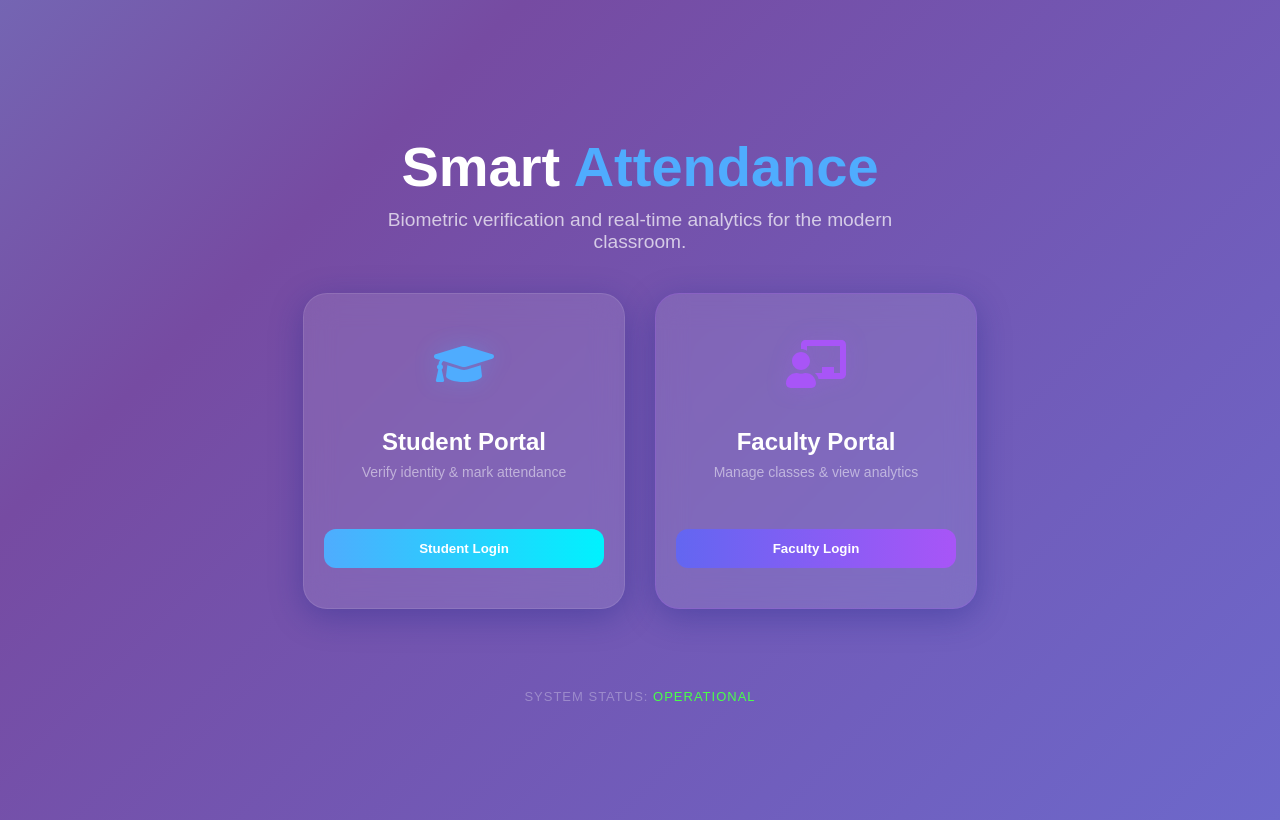
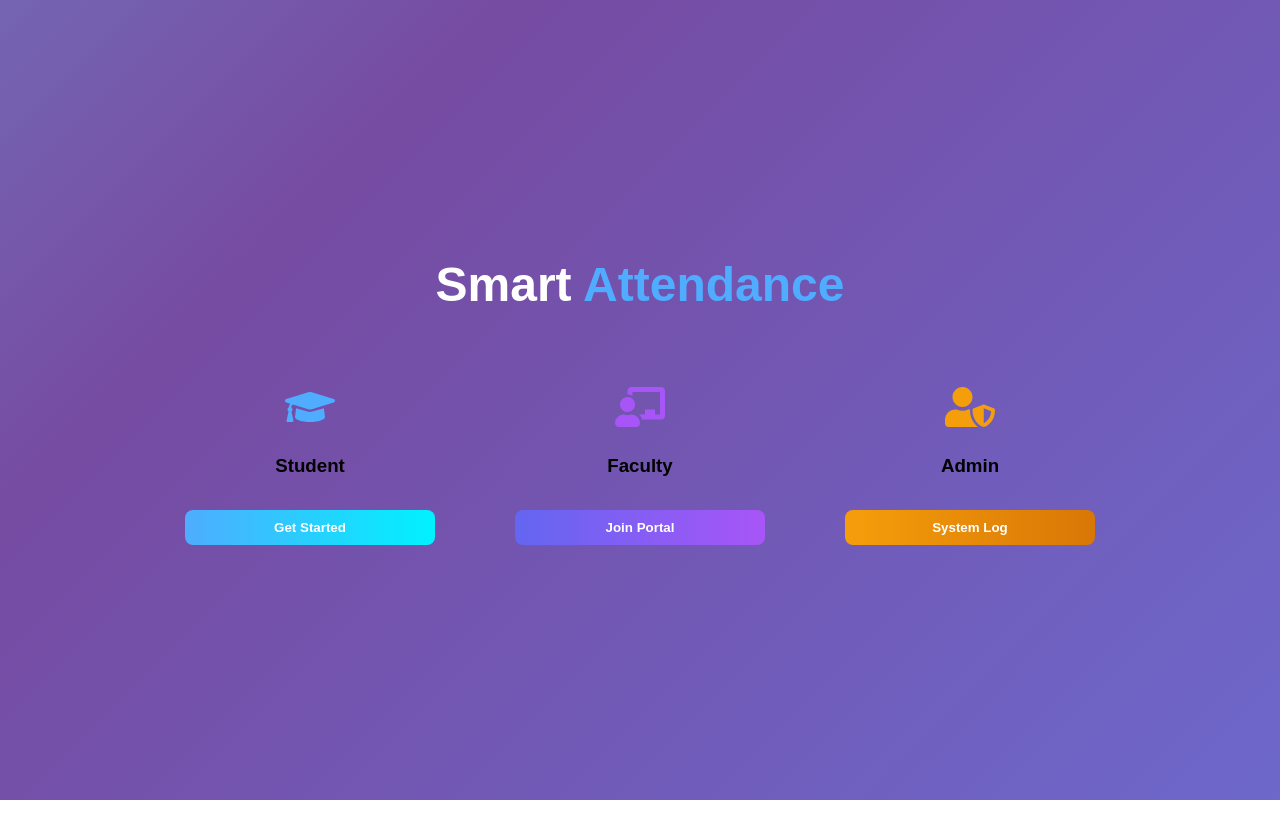
Before and after one commit to Hema-GK/smart-attendance-frontend, a React app: page / in a window 1280 px wide. Built offline with nearby package versions, Linux system fonts and the light colour scheme; the HTML template or start-up script is replaced by a standard one.

Commit message:
UI Update

```diff
--- a/src/pages/AdminDashboard.jsx
+++ b/src/pages/AdminDashboard.jsx
@@ -1,30 +1,78 @@
 
-import { useNavigate } from "react-router-dom"
+// import { useNavigate } from "react-router-dom"
 
-export default function AdminDashboard(){
+// export default function AdminDashboard(){
 
-const navigate = useNavigate()
+// const navigate = useNavigate()
 
-return(
+// return(
 
-<div className="adminDashboard">
+// <div className="adminDashboard">
 
-<h2>Admin Dashboard</h2>
+// <h2>Admin Dashboard</h2>
 
-<button
-onClick={()=>navigate("/admin/upload-timetable")}
->
-Upload Timetable CSV
-</button>
+// <button
+// onClick={()=>navigate("/admin/upload-timetable")}
+// >
+// Upload Timetable CSV
+// </button>
 
-<button
-onClick={()=>navigate("/admin/upload-polygon")}
->
-Upload Classroom Polygon CSV
-</button>
+// <button
+// onClick={()=>navigate("/admin/upload-polygon")}
+// >
+// Upload Classroom Polygon CSV
+// </button>
 
-</div>
+// </div>
 
-)
+// )
 
+// }
+
+import React from "react";
+import { useNavigate } from "react-router-dom";
+import { FaCloudUploadAlt, FaDrawPolygon, FaSignOutAlt } from "react-icons/fa";
+
+export default function AdminDashboard() {
+  const navigate = useNavigate();
+
+  return (
+    <div style={{padding: '40px', color: 'white', textAlign: 'center'}}>
+      <h1 style={{marginBottom: '10px'}}>Admin <span style={{color: '#f59e0b'}}>Control Center</span></h1>
+      <p style={{opacity: 0.6, marginBottom: '40px'}}>Manage institution infrastructure and mapping data.</p>
+
+      <div style={{display: 'flex', gap: '20px', justifyContent: 'center', flexWrap: 'wrap'}}>
+
+        {/* TIMETABLE BUTTON */}
+        <div className="glass-card" style={adminCard} onClick={() => navigate('/admin/upload-timetable')}>
+          <FaCloudUploadAlt style={{fontSize: '40px', color: '#f59e0b'}} />
+          <h3>Upload Timetable</h3>
+          <p style={{fontSize: '12px', opacity: 0.5}}>Import CSV schedule for all sections.</p>
+        </div>
+
+        {/* POLYGON BUTTON */}
+        <div className="glass-card" style={adminCard} onClick={() => navigate('/admin/upload-polygon')}>
+          <FaDrawPolygon style={{fontSize: '40px', color: '#f59e0b'}} />
+          <h3>Classroom Mapping</h3>
+          <p style={{fontSize: '12px', opacity: 0.5}}>Update GPS coordinates for geo-fencing.</p>
+        </div>
+
+      </div>
+
+      <button
+        onClick={() => navigate('/')}
+        style={{marginTop: '50px', background: 'transparent', border: '1px solid #ff4d4d', color: '#ff4d4d', padding: '10px 20px', borderRadius: '8px', cursor: 'pointer'}}
+      >
+        <FaSignOutAlt /> Logout System
+      </button>
+    </div>
+  );
 }
+
+const adminCard = {
+  width: '280px',
+  padding: '30px',
+  cursor: 'pointer',
+  transition: '0.3s',
+  border: '1px solid rgba(245, 158, 11, 0.2)', // Amber border
+};
--- a/src/pages/LandingPage.jsx
+++ b/src/pages/LandingPage.jsx
@@ -33,142 +33,49 @@
 // )
 
 // }
-
-
 import React from "react";
 import { useNavigate } from "react-router-dom";
-// Change fa6 to fa here
-import { FaGraduationCap, FaChalkboardTeacher } from "react-icons/fa";
-
-// --- LANDING PAGE STYLES ---
-const containerStyle = {
-  display: 'flex',
-  flexDirection: 'column',
-  justifyContent: 'center',
-  alignItems: 'center',
-  minHeight: '100vh',
-  padding: '20px',
-  textAlign: 'center',
-  background: 'transparent'
-};
-
-const cardWrapperStyle = {
-  display: 'flex',
-  gap: '30px',
-  marginTop: '40px',
-  flexWrap: 'wrap',
-  justifyContent: 'center'
-};
-
-const selectionCardStyle = {
-  width: '280px',
-  padding: '40px 20px',
-  cursor: 'pointer',
-  transition: '0.4s cubic-bezier(0.175, 0.885, 0.32, 1.275)',
-  display: 'flex',
-  flexDirection: 'column',
-  alignItems: 'center',
-  gap: '20px',
-  border: '1px solid rgba(255, 255, 255, 0.1)',
-  borderRadius: '24px',
-  background: 'rgba(255, 255, 255, 0.1)',
-  backdropFilter: 'blur(15px)',
-  WebkitBackdropFilter: 'blur(15px)',
-  boxShadow: '0 8px 32px 0 rgba(31, 38, 135, 0.37)'
-};
-
-const iconContainerStyle = (color) => ({
-  fontSize: '60px',
-  color: color,
-  filter: `drop-shadow(0 0 10px ${color}44)`
-});
+import { FaGraduationCap, FaChalkboardTeacher, FaUserShield } from "react-icons/fa";
 
 export default function LandingPage() {
   const navigate = useNavigate();
 
   return (
-    <div style={containerStyle}>
-      <div style={{ animation: 'fadeInDown 1s ease-out' }}>
-        <h1 style={{ fontSize: '3.5rem', color: '#fff', marginBottom: '10px', fontWeight: '800' }}>
-          Smart <span style={{ color: '#4facfe' }}>Attendance</span>
-        </h1>
-        <p style={{ color: 'rgba(255,255,255,0.7)', fontSize: '1.2rem', maxWidth: '600px', margin: '0 auto' }}>
-          Biometric verification and real-time analytics for the modern classroom.
-        </p>
-      </div>
+    <div className="landing-container" style={styles.container}>
+      <h1 style={styles.title}>Smart <span style={{color: '#4facfe'}}>Attendance</span></h1>
 
-      <div style={cardWrapperStyle}>
-
-        {/* STUDENT PATH */}
-        <div
-          style={selectionCardStyle}
-          onClick={() => navigate('/login')}
-          onMouseOver={(e) => {
-            e.currentTarget.style.transform = 'translateY(-15px) scale(1.02)';
-            e.currentTarget.style.boxShadow = '0 20px 40px rgba(79, 172, 254, 0.3)';
-          }}
-          onMouseOut={(e) => {
-            e.currentTarget.style.transform = 'translateY(0) scale(1)';
-            e.currentTarget.style.boxShadow = '0 8px 32px 0 rgba(31, 38, 135, 0.37)';
-          }}
-        >
-          <div style={iconContainerStyle('#4facfe')}>
-            <FaGraduationCap /> {/* Updated Icon */}
-          </div>
-          <div>
-            <h3 style={{ margin: '0', color: '#fff', fontSize: '1.5rem' }}>Student Portal</h3>
-            <p style={{ fontSize: '14px', color: 'rgba(255,255,255,0.5)', marginTop: '8px' }}>
-              Verify identity & mark attendance
-            </p>
-          </div>
-          <button className="aesthetic-btn" style={{ width: '100%', pointerEvents: 'none', background: 'linear-gradient(90deg, #4facfe, #00f2fe)' }}>
-            Student Login
-          </button>
+      <div style={styles.cardWrapper}>
+        {/* STUDENT -> Goes to Register */}
+        <div className="glass-card" style={styles.card} onClick={() => navigate('/student/register')}>
+          <FaGraduationCap style={{fontSize: '50px', color: '#4facfe'}} />
+          <h3>Student</h3>
+          <button className="aesthetic-btn" style={styles.btnBlue}>Get Started</button>
         </div>
 
-        {/* TEACHER PATH */}
-        <div
-          style={{ ...selectionCardStyle, border: '1px solid rgba(168, 85, 247, 0.2)' }}
-          onClick={() => navigate('/teacher/login')}
-          onMouseOver={(e) => {
-            e.currentTarget.style.transform = 'translateY(-15px) scale(1.02)';
-            e.currentTarget.style.boxShadow = '0 20px 40px rgba(168, 85, 247, 0.3)';
-          }}
-          onMouseOut={(e) => {
-            e.currentTarget.style.transform = 'translateY(0) scale(1)';
-            e.currentTarget.style.boxShadow = '0 8px 32px 0 rgba(31, 38, 135, 0.37)';
-          }}
-        >
-          <div style={iconContainerStyle('#a855f7')}>
-            <FaChalkboardTeacher />
-          </div>
-          <div>
-            <h3 style={{ margin: '0', color: '#fff', fontSize: '1.5rem' }}>Faculty Portal</h3>
-            <p style={{ fontSize: '14px', color: 'rgba(255,255,255,0.5)', marginTop: '8px' }}>
-              Manage classes & view analytics
-            </p>
-          </div>
-          <button className="aesthetic-btn" style={{
-            width: '100%',
-            background: 'linear-gradient(90deg, #6366f1, #a855f7)',
-            pointerEvents: 'none'
-          }}>
-            Faculty Login
-          </button>
+        {/* TEACHER -> Goes to Register */}
+        <div className="glass-card" style={styles.card} onClick={() => navigate('/teacher/register')}>
+          <FaChalkboardTeacher style={{fontSize: '50px', color: '#a855f7'}} />
+          <h3>Faculty</h3>
+          <button className="aesthetic-btn" style={styles.btnPurple}>Join Portal</button>
         </div>
 
+        {/* ADMIN -> Goes to Login (Admins usually don't self-register) */}
+        <div className="glass-card" style={styles.card} onClick={() => navigate('/admin/login')}>
+          <FaUserShield style={{fontSize: '50px', color: '#f59e0b'}} />
+          <h3>Admin</h3>
+          <button className="aesthetic-btn" style={styles.btnGold}>System Log</button>
+        </div>
       </div>
-
-      <div style={{ marginTop: '80px', color: 'rgba(255,255,255,0.3)', fontSize: '13px', letterSpacing: '1px' }}>
-        SYSTEM STATUS: <span style={{ color: '#4aff4a' }}>OPERATIONAL</span>
-      </div>
-
-      <style>{`
-        @keyframes fadeInDown {
-          from { opacity: 0; transform: translateY(-30px); }
-          to { opacity: 1; transform: translateY(0); }
-        }
-      `}</style>
     </div>
   );
 }
+
+const styles = {
+  container: { display: 'flex', flexDirection: 'column', alignItems: 'center', justifyContent: 'center', minHeight: '100vh', textAlign: 'center' },
+  title: { fontSize: '3rem', color: '#fff', marginBottom: '40px' },
+  cardWrapper: { display: 'flex', gap: '20px', flexWrap: 'wrap', justifyContent: 'center' },
+  card: { width: '250px', padding: '30px', cursor: 'pointer', transition: '0.3s' },
+  btnBlue: { background: 'linear-gradient(90deg, #4facfe, #00f2fe)', width: '100%', border: 'none', padding: '10px', borderRadius: '8px', color: '#fff', fontWeight: 'bold' },
+  btnPurple: { background: 'linear-gradient(90deg, #6366f1, #a855f7)', width: '100%', border: 'none', padding: '10px', borderRadius: '8px', color: '#fff', fontWeight: 'bold' },
+  btnGold: { background: 'linear-gradient(90deg, #f59e0b, #d97706)', width: '100%', border: 'none', padding: '10px', borderRadius: '8px', color: '#fff', fontWeight: 'bold' }
+};
--- a/src/pages/Login.jsx
+++ b/src/pages/Login.jsx
@@ -60,66 +60,32 @@
 // }
 
 import { useState } from "react";
+import { useNavigate } from "react-router-dom";
 
-export default function Login() {
+export default function LoginStudent() {
+  const navigate = useNavigate();
   const [usn, setUsn] = useState("");
-  const [password, setPassword] = useState("");
 
-  const loginStudent = async () => {
-    const cleanUsn = usn.trim();
-    const cleanPassword = password.trim();
-    if (!cleanUsn || !cleanPassword) { alert("Enter USN and Password"); return; }
-
-    try {
-      const res = await fetch("https://final-production-8aff.up.railway.app/students/login", {
-        method: "POST",
-        headers: { "Content-Type": "application/json" },
-        body: JSON.stringify({ usn: cleanUsn, password: cleanPassword }),
-      });
-      const data = await res.json();
-      if (data.status === "success" && data.student) {
-        localStorage.setItem("student_usn", data.student.usn);
-        localStorage.setItem("student_id", data.student.id);
-        localStorage.setItem("student_name", data.student.name);
-        window.location.href = window.location.origin + "/student/dashboard";
-      } else {
-        alert(data.message || "Login failed.");
-      }
-    } catch (error) {
-      alert("Server unreachable.");
-    }
+  const handleLogin = (e) => {
+    e.preventDefault();
+    // After your API success logic:
+    localStorage.setItem("userRole", "student");
+    navigate("/student/dashboard"); // Matches your App.jsx
   };
 
   return (
-    <div style={{ display: 'flex', justifyContent: 'center', alignItems: 'center', height: '100vh', padding: '20px' }}>
-      <div className="glass-card" style={{ width: '100%', maxWidth: '400px', padding: '40px', textAlign: 'center' }}>
-        <div style={{ fontSize: '3rem', marginBottom: '10px' }}>👤</div>
-        <h2 style={{ fontSize: '1.8rem', fontWeight: '700', marginBottom: '30px' }}>Student Login</h2>
-
-        <input
-          className="aesthetic-input"
-          placeholder="Enter USN"
-          style={{ marginBottom: '15px' }}
-          value={usn}
-          onChange={(e) => setUsn(e.target.value)}
-        />
-        <input
-          className="aesthetic-input"
-          type="password"
-          placeholder="Enter Password"
-          style={{ marginBottom: '25px' }}
-          value={password}
-          onChange={(e) => setPassword(e.target.value)}
-        />
-
-        <button className="aesthetic-btn" style={{ width: '100%' }} onClick={loginStudent}>
-          Sign In
-        </button>
-
-        <p style={{ marginTop: "25px", opacity: 0.7 }}>
-          New here? <a href="/student/register" style={{ color: "#818cf8", fontWeight: "bold", textDecoration: 'none' }}>Create Account</a>
-        </p>
+    <div className="login-container" style={{display:'flex', justifyContent:'center', alignItems:'center', height:'100vh'}}>
+      <div className="glass-card" style={{width: '350px'}}>
+        <h2>Student Login</h2>
+        <form onSubmit={handleLogin}>
+          <input type="text" placeholder="USN" className="aesthetic-input" onChange={(e)=>setUsn(e.target.value)} style={inputStyle}/>
+          <button type="submit" className="aesthetic-btn" style={studentBtn}>Login</button>
+        </form>
+        <p style={{marginTop:'15px'}}>New? <span onClick={()=>navigate('/student/register')} style={{color:'#4facfe', cursor:'pointer'}}>Register here</span></p>
       </div>
     </div>
   );
 }
+
+const inputStyle = { width: '100%', padding: '12px', margin: '10px 0', borderRadius: '8px', background: 'rgba(255,255,255,0.1)', color: 'white', border: '1px solid rgba(255,255,255,0.2)' };
+const studentBtn = { width: '100%', padding: '12px', background: '#4facfe', color: 'white', border: 'none', borderRadius: '8px', fontWeight: 'bold', cursor: 'pointer' };
--- a/src/pages/RegisterStudent.jsx
+++ b/src/pages/RegisterStudent.jsx
@@ -86,121 +86,53 @@
 //     </div>
 //   );
 // }
+import React, { useState } from "react";
+import { useNavigate } from "react-router-dom";
+import API from "../api/api"; // Ensure your API helper is correctly imported
 
-import { useState } from "react";
-import { useNavigate } from "react-router-dom";
-import API from "../api/api";
+export default function RegisterStudent() {
+  const navigate = useNavigate();
+  const [formData, setFormData] = useState({ name: "", usn: "", section: "", password: "" });
 
-// --- STYLING CONSTANTS ---
-const regContainerStyle = {
-  display: 'flex',
-  justifyContent: 'center',
-  alignItems: 'center',
-  minHeight: '100vh', // Changed to minHeight for longer forms
-  padding: '40px 20px'
-};
-
-const inputStyle = {
-  width: '100%',
-  padding: '12px 16px',
-  margin: '8px 0',
-  borderRadius: '12px',
-  border: '1px solid rgba(255,255,255,0.1)',
-  background: 'rgba(0,0,0,0.2)',
-  color: 'white',
-  outline: 'none',
-  fontSize: '0.95rem'
-};
-
-const registerButtonStyle = {
-  width: '100%',
-  padding: '14px',
-  borderRadius: '12px',
-  border: 'none',
-  background: 'linear-gradient(90deg, #00f2fe, #4facfe)', // Cyan/Blue gradient for Register
-  color: 'white',
-  fontWeight: '700',
-  letterSpacing: '1px',
-  cursor: 'pointer',
-  boxShadow: '0 4px 15px rgba(79, 172, 254, 0.4)',
-  marginTop: '15px',
-  transition: '0.3s'
-};
-
-export default function Register() {
-  const [formData, setFormData] = useState({
-    name: "",
-    usn: "",
-    section: "",
-    password: ""
-  });
-  const navigate = useNavigate();
-
-  const handleRegister = async () => {
+  const handleRegister = async (e) => {
+    e.preventDefault();
     try {
-      const res = await API.post("/auth/register", formData);
-      alert("Registration Successful!");
-      navigate("/login");
+      await API.post("/auth/register", formData);
+      alert("Registration Successful! Please login.");
+      navigate("/student/login"); // Redirects to Student Login
     } catch (err) {
-      alert("Registration Failed. Try again.");
+      alert("Registration failed. USN might already exist.");
     }
   };
 
   return (
-    <div style={regContainerStyle}>
-      <div className="glass-card" style={{ maxWidth: '400px', width: '100%' }}>
-        <h2 style={{ marginBottom: '10px' }}>Create Account</h2>
-        <p style={{ color: 'rgba(255,255,255,0.5)', fontSize: '14px', marginBottom: '20px' }}>
-          Join the Smart Attendance System
-        </p>
+    <div style={containerStyle}>
+      <div className="glass-card" style={{ width: '400px', padding: '40px' }}>
+        <h2 style={{ color: '#fff' }}>Student <span style={{ color: '#4facfe' }}>Registration</span></h2>
+        <p style={{ color: 'rgba(255,255,255,0.5)', fontSize: '14px', marginBottom: '20px' }}>Join the Smart Attendance network</p>
 
-        <input
-          type="text"
-          placeholder="Full Name"
-          style={inputStyle}
-          onChange={(e) => setFormData({ ...formData, name: e.target.value })}
-        />
+        <form onSubmit={handleRegister} style={formStyle}>
+          <input type="text" placeholder="Full Name" style={inputStyle} required onChange={(e) => setFormData({ ...formData, name: e.target.value })} />
+          <input type="text" placeholder="USN" style={inputStyle} required onChange={(e) => setFormData({ ...formData, usn: e.target.value })} />
+          <input type="text" placeholder="Section (A, B, or C)" style={inputStyle} required onChange={(e) => setFormData({ ...formData, section: e.target.value })} />
+          <input type="password" placeholder="Create Password" style={inputStyle} required onChange={(e) => setFormData({ ...formData, password: e.target.value })} />
 
-        <input
-          type="text"
-          placeholder="USN (University Serial Number)"
-          style={inputStyle}
-          onChange={(e) => setFormData({ ...formData, usn: e.target.value })}
-        />
+          <button type="submit" className="aesthetic-btn" style={studentBtn}>CREATE ACCOUNT</button>
+        </form>
 
-        <input
-          type="text"
-          placeholder="Section (e.g., A, B, C)"
-          style={inputStyle}
-          onChange={(e) => setFormData({ ...formData, section: e.target.value })}
-        />
-
-        <input
-          type="password"
-          placeholder="Set Password"
-          style={inputStyle}
-          onChange={(e) => setFormData({ ...formData, password: e.target.value })}
-        />
-
-        <button
-          style={registerButtonStyle}
-          onClick={handleRegister}
-          onMouseOver={(e) => e.target.style.transform = 'scale(1.02)'}
-          onMouseOut={(e) => e.target.style.transform = 'scale(1)'}
-        >
-          REGISTER NOW
-        </button>
-
-        <p style={{ marginTop: '20px', fontSize: '14px', color: 'rgba(255,255,255,0.6)' }}>
+        <p style={{ marginTop: '20px', color: 'rgba(255,255,255,0.6)', fontSize: '14px' }}>
           Already registered?{" "}
-          <span
-            onClick={() => navigate('/login')}
-            style={{ color: '#4facfe', cursor: 'pointer', fontWeight: 'bold' }}
-          >
-            Sign In
+          <span onClick={() => navigate('/student/login')} style={{ color: '#4facfe', cursor: 'pointer', fontWeight: 'bold' }}>
+            Login here
           </span>
         </p>
       </div>
     </div>
   );
 }
+
+// Shared Styles (can be moved to a theme file later)
+const containerStyle = { display: 'flex', justifyContent: 'center', alignItems: 'center', minHeight: '100vh', padding: '20px' };
+const formStyle = { display: 'flex', flexDirection: 'column', gap: '10px' };
+const inputStyle = { width: '100%', padding: '12px', borderRadius: '10px', background: 'rgba(255,255,255,0.1)', color: '#fff', border: '1px solid rgba(255,255,255,0.2)', outline: 'none' };
+const studentBtn = { width: '100%', padding: '14px', background: 'linear-gradient(90deg, #4facfe, #00f2fe)', color: '#fff', border: 'none', borderRadius: '10px', fontWeight: '700', cursor: 'pointer', marginTop: '10px' };
--- a/src/pages/RegisterTeacher.jsx
+++ b/src/pages/RegisterTeacher.jsx
@@ -247,96 +247,84 @@
 // )
 
 // }
-
-import { useState } from "react"
-import { useNavigate } from "react-router-dom"
+import React, { useState } from "react";
+import { useNavigate } from "react-router-dom";
+import API from "../api/api";
 
 export default function RegisterTeacher() {
+  const navigate = useNavigate();
+  const [formData, setFormData] = useState({ name: "", email: "", department: "", password: "" });
 
-  const navigate = useNavigate()
-
-  const [name, setName] = useState("")
-  const [email, setEmail] = useState("")
-  const [password, setPassword] = useState("")
-  const [class_name, setClass] = useState("")
-  const [subject, setSubject] = useState("")
-
-  const registerTeacher = async () => {
+  const handleRegister = async (e) => {
+    e.preventDefault();
     try {
-      // Updated to your verified live Railway backend URL
-      const backendUrl = "https://final-production-8aff.up.railway.app";
-
-      const res = await fetch(`${backendUrl}/teachers/register`, {
-        method: "POST",
-        headers: {
-          "Content-Type": "application/json"
-        },
-        body: JSON.stringify({
-          name,
-          email,
-          password,
-          class_name,
-          subject
-        })
-      })
-
-      const data = await res.json()
-
-      alert(data.status)
-
-      if (data.status.includes("Registered") || data.status.includes("success")) {
-        navigate("/teacher/login")
-      }
-
+      await API.post("/teacher/register", formData);
+      alert("Faculty account created! Please sign in.");
+      navigate("/teacher/login");
     } catch (err) {
-      console.log("ERROR:", err)
-      alert("Registration failed: Server connection error")
+      alert("Registration failed. Use your institutional email.");
     }
-  }
+  };
 
   return (
-    <div className="card">
-      <h2>Teacher Registration</h2>
+    <div style={containerStyle}>
+      <div className="glass-card" style={{ width: '400px', padding: '40px', border: '1px solid rgba(168, 85, 247, 0.3)' }}>
+        <h2 style={{ color: '#fff' }}>Faculty <span style={{ color: '#a855f7' }}>Portal</span></h2>
+        <p style={{ color: 'rgba(255,255,255,0.5)', fontSize: '14px', marginBottom: '20px' }}>Register for classroom management</p>
 
-      <input
-        placeholder="Name"
-        value={name}
-        onChange={(e) => setName(e.target.value)}
-      />
+        <form onSubmit={handleRegister} style={formStyle}>
+          <input type="text" placeholder="Full Name" style={inputStyle} required onChange={(e) => setFormData({ ...formData, name: e.target.value })} />
+          <input type="email" placeholder="Institutional Email" style={inputStyle} required onChange={(e) => setFormData({ ...formData, email: e.target.value })} />
+          <input type="text" placeholder="Department" style={inputStyle} required onChange={(e) => setFormData({ ...formData, department: e.target.value })} />
+          <input type="password" placeholder="Password" style={inputStyle} required onChange={(e) => setFormData({ ...formData, password: e.target.value })} />
 
-      <input
-        placeholder="Email"
-        value={email}
-        onChange={(e) => setEmail(e.target.value)}
-      />
+          <button type="submit" className="aesthetic-btn" style={teacherBtn}>REGISTER AS FACULTY</button>
+        </form>
 
-      <input
-        type="password"
-        placeholder="Password"
-        value={password}
-        onChange={(e) => setPassword(e.target.value)}
-      />
+        <p style={{ marginTop: '20px', color: 'rgba(255,255,255,0.6)', fontSize: '14px' }}>
+          Registered already?{" "}
+          <span onClick={() => navigate('/teacher/login')} style={{ color: '#a855f7', cursor: 'pointer', fontWeight: 'bold' }}>
+            Login here
+          </span>
+        </p>
+      </div>
+    </div>
+  );
+}
 
-      <input
-        placeholder="Class Handling"
-        value={class_name}
-        onChange={(e) => setClass(e.target.value)}
-      />
+// --- ADD THESE STYLES AT THE BOTTOM TO REMOVE THE ERRORS ---
+const containerStyle = {
+  display: 'flex',
+  justifyContent: 'center',
+  alignItems: 'center',
+  minHeight: '100vh',
+  padding: '20px'
+};
 
-      <input
-        placeholder="Subject"
-        value={subject}
-        onChange={(e) => setSubject(e.target.value)}
-      />
+const formStyle = {
+  display: 'flex',
+  flexDirection: 'column',
+  gap: '10px'
+};
 
-      <button onClick={registerTeacher}>
-        Register
-      </button>
+const inputStyle = {
+  width: '100%',
+  padding: '12px',
+  borderRadius: '10px',
+  background: 'rgba(255,255,255,0.1)',
+  color: '#fff',
+  border: '1px solid rgba(255,255,255,0.2)',
+  outline: 'none'
+};
 
-      <p style={{ marginTop: "15px" }}>
-        Already Registered?
-        <a href="/teacher/login" style={{ color: "#fff", fontWeight: "bold" }}> Login</a>
-      </p>
-    </div>
-  )
-}
+const teacherBtn = {
+  width: '100%',
+  padding: '14px',
+  background: 'linear-gradient(90deg, #6366f1, #a855f7)',
+  color: '#fff',
+  border: 'none',
+  borderRadius: '10px',
+  fontWeight: '700',
+  cursor: 'pointer',
+  marginTop: '10px'
+};
```
